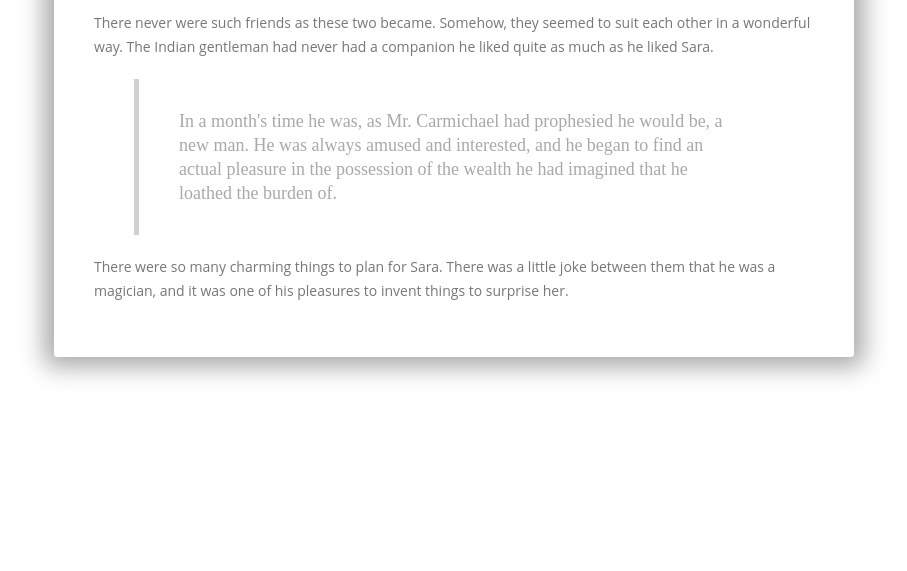
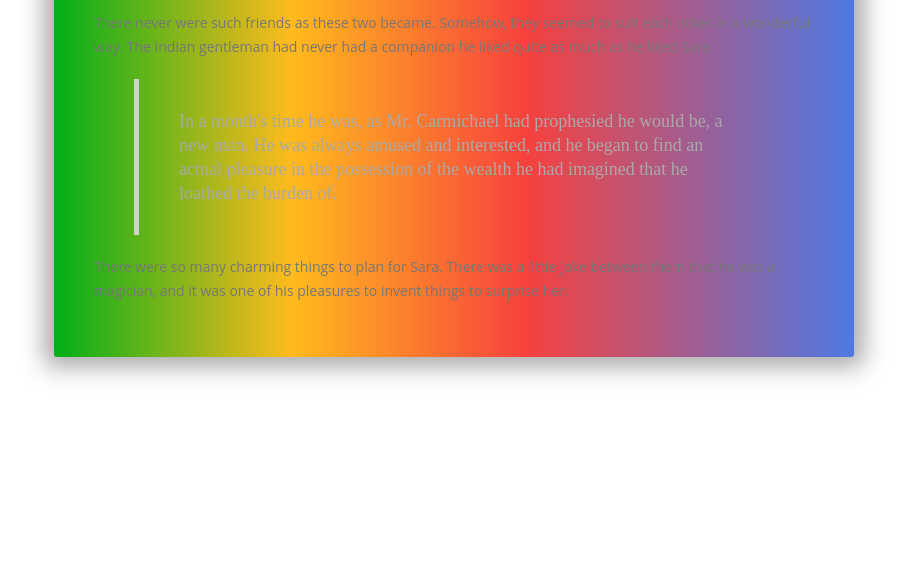
Before and after one commit to Hangyul/chuchuchu, a plain HTML site: page index.html in a window 1280 px wide. Shown: the part 229-800 px from the top of the page, without its empty margins (186-1093 px from the left). Drawn offline with Linux system fonts and the light colour scheme.

Commit message:
gradient

```diff
--- a/stylesheets/stylesheet.css
+++ b/stylesheets/stylesheet.css
@@ -40,6 +40,11 @@ blockquote{
 	-webkit-box-shadow:  0px 0px 25px 10px #a9a9a9;
     box-shadow:  0px 0px 25px 10px #a9a9a9;
     border-radius: 3px;
+    background-image: -webkit-linear-gradient(left, #07af19 0%, #07af19 0.71%, #ffbb1d 29.69%, #f7413d 58.94%, #4d79e3 100%);
+    background-image: -moz-linear-gradient(left, #07af19 0%, #07af19 0.71%, #ffbb1d 29.69%, #f7413d 58.94%, #4d79e3 100%);
+    background-image: -o-linear-gradient(left, #07af19 0%, #07af19 0.71%, #ffbb1d 29.69%, #f7413d 58.94%, #4d79e3 100%);
+    background-image: -ms-linear-gradient(left, #07af19 0%, #07af19 0.71%, #ffbb1d 29.69%, #f7413d 58.94%, #4d79e3 100%);
+    background-image: linear-gradient(left, #07af19 0%, #07af19 0.71%, #ffbb1d 29.69%, #f7413d 58.94%, #4d79e3 100%);
 
 }
 
```
Also changed, not shown: index.html (+1 -3 lines).
